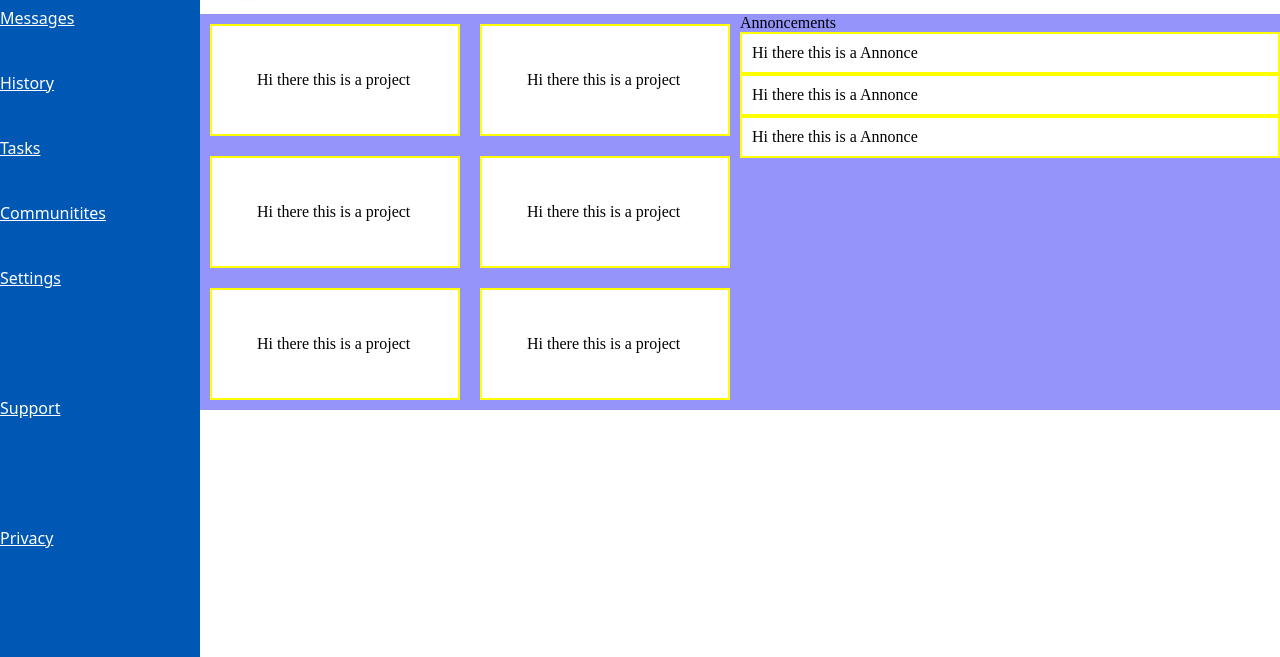
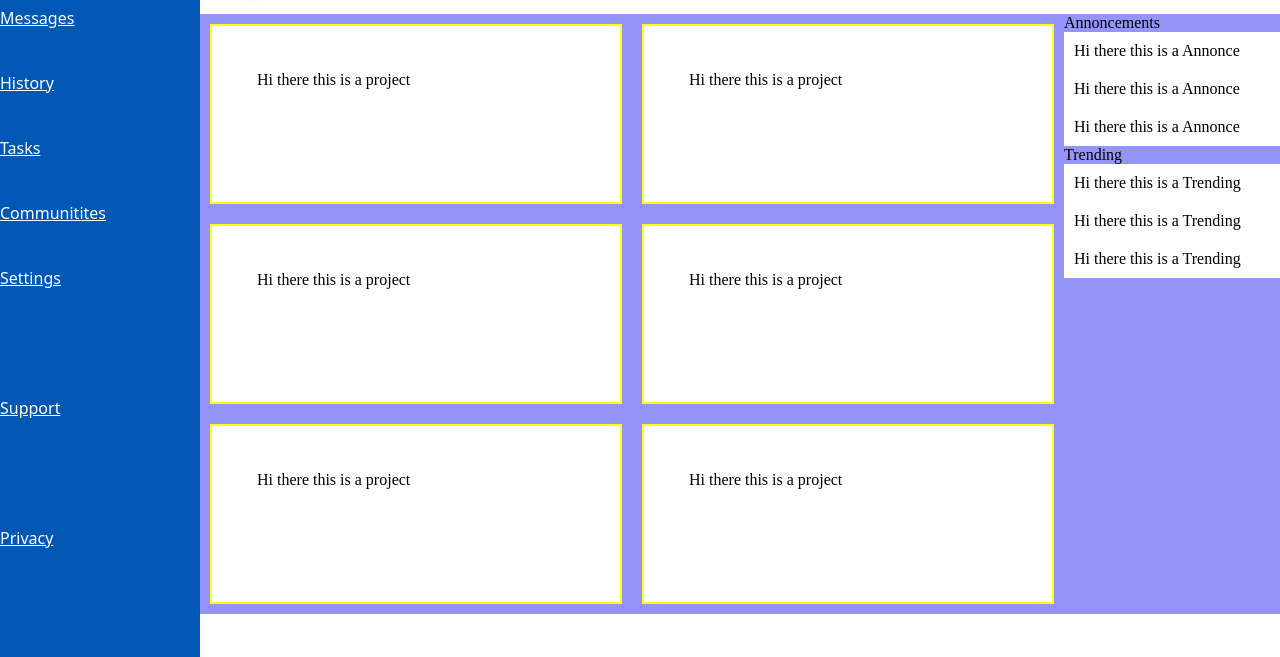
Before and after one commit to asuru56/Admin-Dashboard, a plain HTML site: page index.html in a window 1280 px wide. Shown: the part 143-800 px from the top of the page. Drawn offline with Linux system fonts and the light colour scheme.

Commit message:
Finished Prototype

```diff
--- a/index.html
+++ b/index.html
@@ -68,6 +68,7 @@
                     </div>
 
                 </div>
+                <div class = "left-bar">
                 <div class="announcement">Annoncements
                 <div class="annon">
                     Hi there this is a Annonce
@@ -79,7 +80,18 @@
                     Hi there this is a Annonce
                 </div>
             </div>
-
+            <div class="trends">Trending
+                <div class="trending">
+                    Hi there this is a Trending
+                </div>
+                <div class="trending">
+                    Hi there this is a Trending
+                </div>
+                <div class="trending">
+                    Hi there this is a Trending
+                </div>
+            </div>
+        </div>
             </div>
         </div>
     </div>
--- a/style.css
+++ b/style.css
@@ -68,13 +68,23 @@ a{
     display:flex;
 
 }
-.projects-grid,.bottom-right{
+.bottom-right{
+    display:grid;
+    grid-template-columns: 4fr 1fr;
+    grid-template-rows: 75vh;
+    background-color: rgb(148, 148, 250); ;
+
+}
+
+.projects-grid{
     display:grid;
     grid-template-columns: 1fr 1fr;
+    grid-template-rows: 1fr 1fr 1fr ;
     background-color: rgb(148, 148, 250);
 }
 
 .projects{
+
     border: 2px solid yellow;
     margin: 10px;
     padding:45px;
@@ -87,7 +97,11 @@ a{
 }
 
 .annon{
-    border: 2px solid yellow;
     padding:10px;
     background-color: white;
 }
+
+.trending{
+    padding:10px;
+    background-color: white;
+}
```
